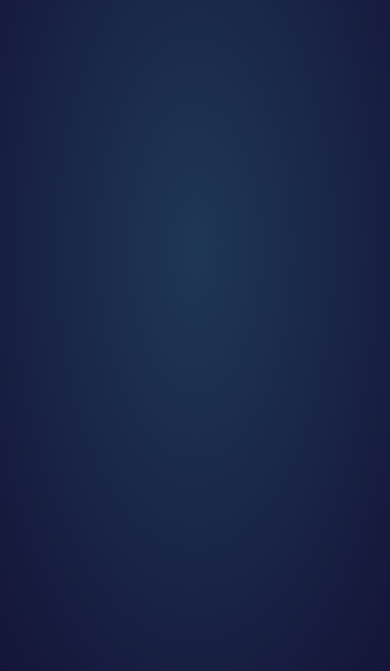
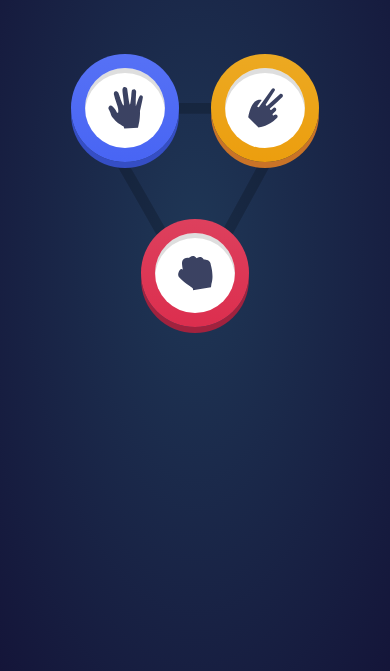
Before and after one commit to SantosMaycon/rock-paper-scissors, a plain HTML site: page index.html in a window 390 px wide. Shown: the part 173-844 px from the top of the page. Drawn offline with Linux system fonts and the light colour scheme.

Commit message:
add mock design hand pick

```diff
--- a/index.html
+++ b/index.html
@@ -19,6 +19,17 @@
       <span class="scoreNumber">2</span>
     </div>
   </header>
+  <section class="pick">
+    <div class="button-pick paper">
+      <div class="background-linear paper-color"></div>
+    </div>
+    <div class="button-pick scissors">
+      <div class="background-linear scissors-color"></div>
+    </div>
+    <div class="button-pick rock">
+      <div class="background-linear rock-color"></div>
+    </div>
+  </section>
 </body>
 
 </html>
--- a/src/styles/global.css
+++ b/src/styles/global.css
@@ -16,8 +16,8 @@ body {
   margin: 0px;
   padding: 4rem 2rem;
   box-sizing: border-box;
-  background-image: radial-gradient(#1f3756, #141539);
-  background-repeat: no-repeat;
+  background: radial-gradient(#1f3756, #141539);
+  /* background-repeat: no-repeat; */
   height: 100vh;
 }
 
@@ -33,6 +33,7 @@ body {
   align-items: center;
   padding: 2rem;
 }
+
 .scoreDiv {
   margin-left: 1rem;
   background: #fff;
@@ -47,6 +48,7 @@ body {
   -webkit-box-shadow: 0px 4px 8px 0px #212121;
   box-shadow: 0px 4px 8px 0px #212121;
 }
+
 .scoreSpan {
   display: block;
   text-transform: uppercase;
@@ -55,14 +57,97 @@ body {
   font-size: 1.8rem;
   letter-spacing: 2px;
 }
+
 .scoreNumber {
   color: #3b4363;
   font-size: 7.5rem;
   line-height: 1;
 }
 
+/* Pick */
+
+.pick {
+  position: relative;
+  z-index: 0;
+  background-image: url(../../images/bg-triangle.svg);
+  background-repeat: no-repeat;
+  background-position: center;
+  max-width: 50rem;
+  height: 34rem;
+  margin: 7rem auto;
+  display: flex;
+  gap: 104px;
+  flex-wrap: wrap;
+  justify-content: center;
+}
+
+.button-pick {
+  position: relative;
+  width: 10rem;
+  height: 10rem;
+  border-radius: 50%;
+  background: #ffffff;
+  -webkit-box-shadow: inset 0px 5px 0px 0px rgb(33 33 33 / 15%);
+  box-shadow: inset 0px 5px 0px 0px rgb(33 33 33 / 15%);
+  cursor: pointer;
+}
+
+.background-linear {
+  content: "";
+  position: absolute;
+  top: -14px;
+  bottom: -14px;
+  right: -14px;
+  left: -14px;
+  z-index: -1;
+  border-radius: inherit;
+}
+
+.button-pick:hover .background-linear {
+  animation: pulse 2s infinite;
+}
+
+.paper {
+  background-image: url(../../images/icon-paper.svg);
+  background-repeat: no-repeat;
+  background-position: center;
+}
+
+.scissors {
+  background-image: url(../../images/icon-scissors.svg);
+  background-repeat: no-repeat;
+  background-position: center;
+}
+
+.rock {
+  background-image: url(../../images/icon-rock.svg);
+  background-repeat: no-repeat;
+  background-position: center;
+}
+
+.paper-color {
+  background: linear-gradient(0deg, #4865f4, #5671f5);
+  -webkit-box-shadow: 0px 6px 0px 0px #354ec5;
+  box-shadow: 0px 6px 0px 0px #354ec5;
+  color: #354ec5;
+}
+
+.scissors-color {
+  background: linear-gradient(0deg, #ec9e0e, #eca922);
+  -webkit-box-shadow: 0px 6px 0px 0px #c97327;
+  box-shadow: 0px 6px 0px 0px #c97327;
+  color: #c97327;
+}
+
+.rock-color {
+  background: linear-gradient(0deg, #dc2e4e, #dd405d);
+  -webkit-box-shadow: 0px 6px 0px 0px #a1223e;
+  box-shadow: 0px 6px 0px 0px #a1223e;
+  color: #a1223e;
+}
+
 /* Responsive */
-@media (max-width: 425px) {
+@media (max-width: 398px) {
   .heading img {
     width: 34%;
   }
@@ -76,4 +161,50 @@ body {
   .scoreNumber {
     font-size: 4.5rem;
   }
+
+  /* --------------------------- */
+
+  .pick {
+    background-size: 22rem;
+    height: 27rem;
+    gap: 6rem;
+  }
+
+  .button-pick {
+    width: 8rem;
+    height: 8rem;
+  }
+
+  .background-linear {
+    content: "";
+    position: absolute;
+    top: -14px;
+    bottom: -14px;
+    right: -14px;
+    left: -14px;
+    z-index: -1;
+    border-radius: inherit;
+  }
+
+  .paper,
+  .scissors,
+  .rock {
+    background-size: 3.5rem;
+  }
 }
+
+/* Animations */
+
+@keyframes pulse {
+  0% {
+    box-shadow: 0px 6px 0px 0px currentColor, 0 0 0 0 rgba(33, 33, 33, 0.7);
+  }
+
+  70% {
+    box-shadow: 0px 6px 0px 0px currentColor, 0 0 0 4rem rgba(33, 33, 33, 0);
+  }
+
+  100% {
+    box-shadow: 0px 6px 0px 0px currentColor, 0 0 0 0 rgba(33, 33, 33, 0);
+  }
+}
```
